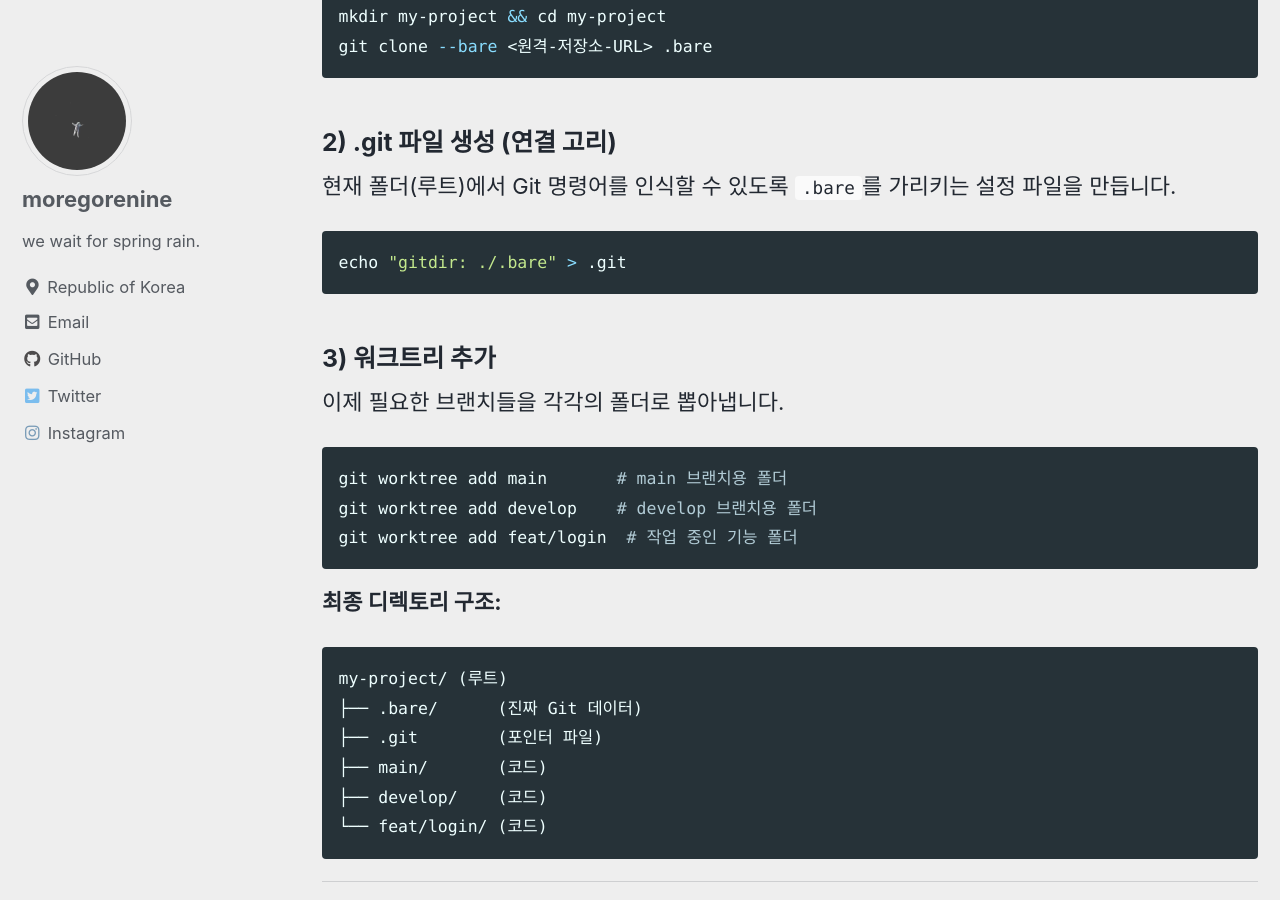
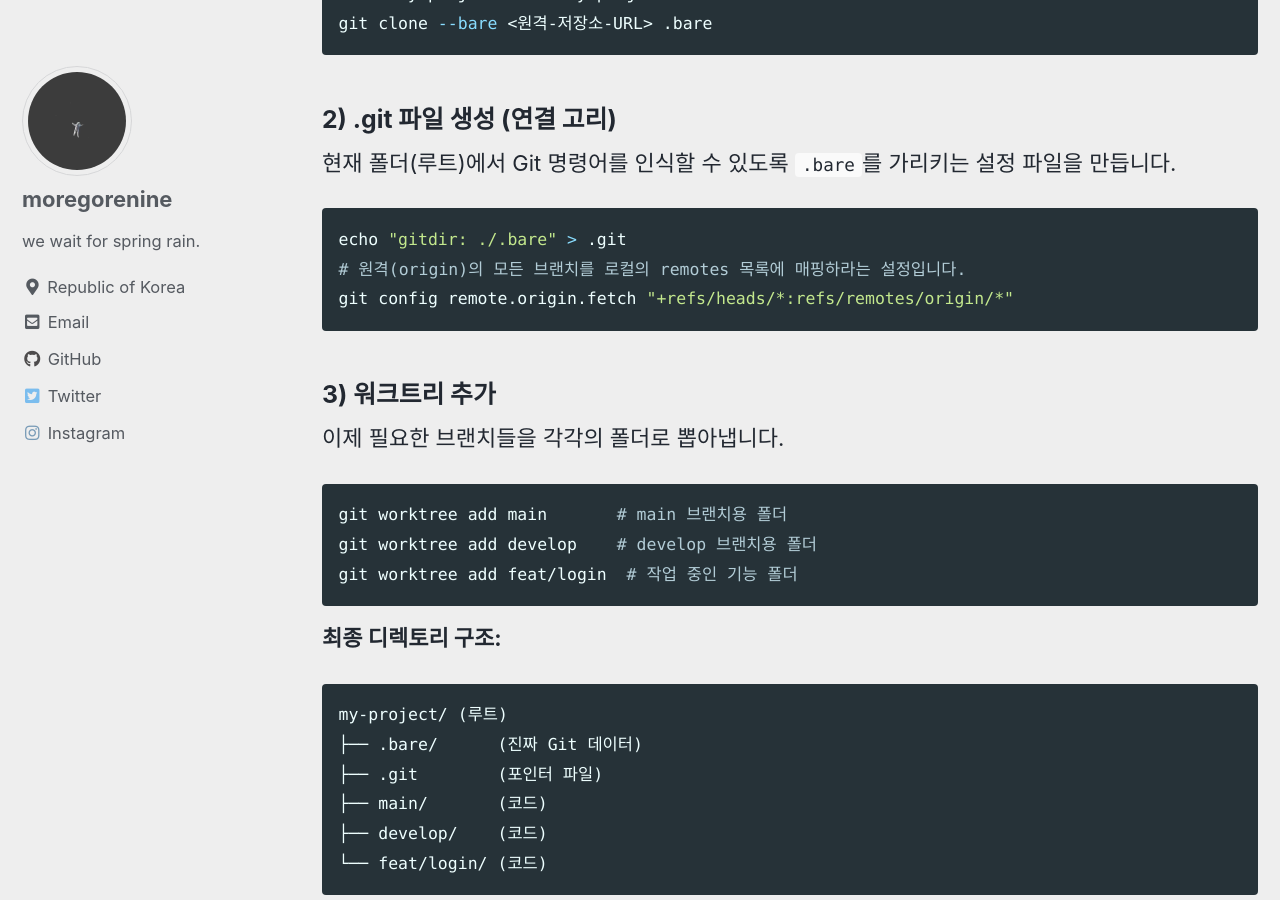
Before and after one commit to moregorenine/moregorenine.github.io, a Jekyll site: the page built from _posts/2026-4-1-git-worktree-with-bare-repository.md, in a window 1280 px wide and 900 px high, scrolled down 1426 px. Built offline with Jekyll 4.4.1, drawn with Linux system fonts in a browser that asks for light colours; cached includes are drawn as plain includes; comment, search, counter and statistics services are not loaded.

Commit message:
Update and rename 2026-04-01-git-worktree-with-bare-repository.md to 2026-4-1-git-worktree-with-bare-repository.md

````diff
--- a/_posts/2026-04-01-git-worktree-with-bare-repository.md
+++ b/_posts/2026-4-1-git-worktree-with-bare-repository.md
@@ -22,8 +22,6 @@ toc_sticky: true
 - **깔끔한 디렉토리 구조**: 프로젝트 폴더 안에 `.git` 폴더와 소스 코드가 섞이지 않고, 실제 소스 코드는 각각의 독립된 폴더에만 존재하게 됩니다.
 - **실수 방지**: 메인 폴더를 실수로 지워버려도 bare 저장소(데이터 본체)만 무사하면 다른 모든 워크트리를 안전하게 유지하거나 복구할 수 있습니다.
 
----
-
 ## 2. Bare 저장소를 활용한 Worktree 설정 순서
 
 새로운 프로젝트를 시작하거나 기존 프로젝트를 worktree 환경으로 바꿀 때 추천하는 워크플로우입니다.
@@ -43,6 +41,8 @@ git clone --bare <원격-저장소-URL> .bare
 
 ```bash
 echo "gitdir: ./.bare" > .git
+# 원격(origin)의 모든 브랜치를 로컬의 remotes 목록에 매핑하라는 설정입니다.
+git config remote.origin.fetch "+refs/heads/*:refs/remotes/origin/*"
 ```
 
 ### 3) 워크트리 추가
@@ -66,8 +66,6 @@ my-project/ (루트)
 └── feat/login/ (코드)
 ```
 
----
-
 ## 3. Worktree 사용 시 주의할 점
 
 - **브랜치 중복 체크아웃 금지**: 아무리 bare 저장소라도, 현재 다른 워크트리 폴더에서 이미 열어놓은 브랜치를 또 다른 폴더에서 열려고 하면 에러가 납니다. 이는 데이터 무결성을 위한 Git의 보호 조치입니다.
@@ -81,16 +79,12 @@ git worktree remove <폴더명>
 git worktree prune
 ```
 
----
-
 ## 💡 실전 활용 팁
 
 SvelteKit이나 Spring Boot 프로젝트를 진행할 때, `main` 브랜치에서는 서버를 띄워두고 `feat` 브랜치 폴더에서는 코드를 수정하는 식으로 동시에 작업할 수 있어 생산성이 비약적으로 올라갑니다.
 
 특히 **IntelliJ**나 **VS Code**에서 각 폴더를 별도의 창으로 열어두면 브랜치를 왔다 갔다 하며 `stash` 하거나 `commit` 할 필요가 전혀 없어집니다. 환경 설정이나 의존성(`node_modules` 등)이 브랜치마다 다를 때 발생하는 충돌 문제도 깔끔하게 해결됩니다.
 
----
-
 ## 참고 자료
 
 - [Git Worktree로 여러 피처 동시에 개발하기 | AI 코딩 시대의 필수 스킬](https://www.youtube.com/watch?v=JtA2JeqlTnI)
````
